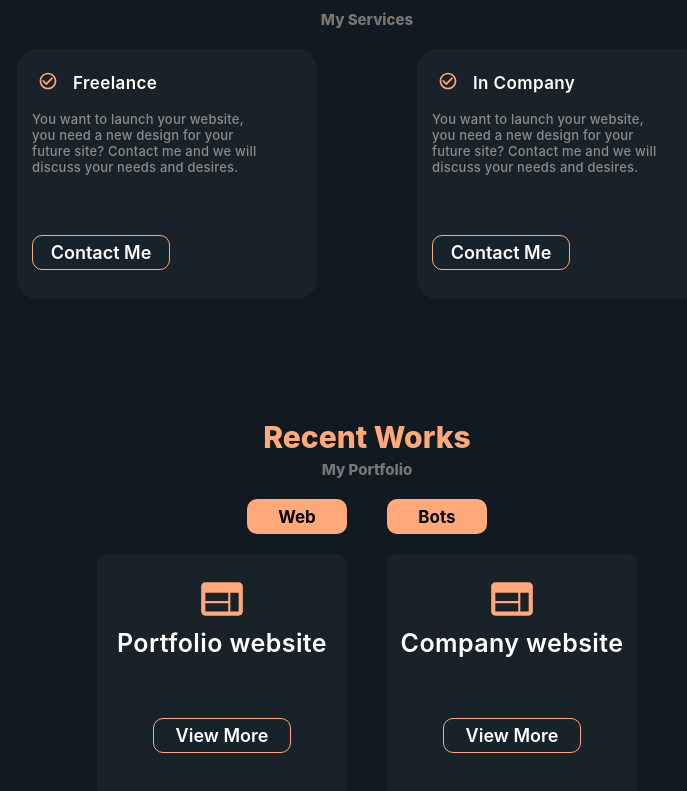
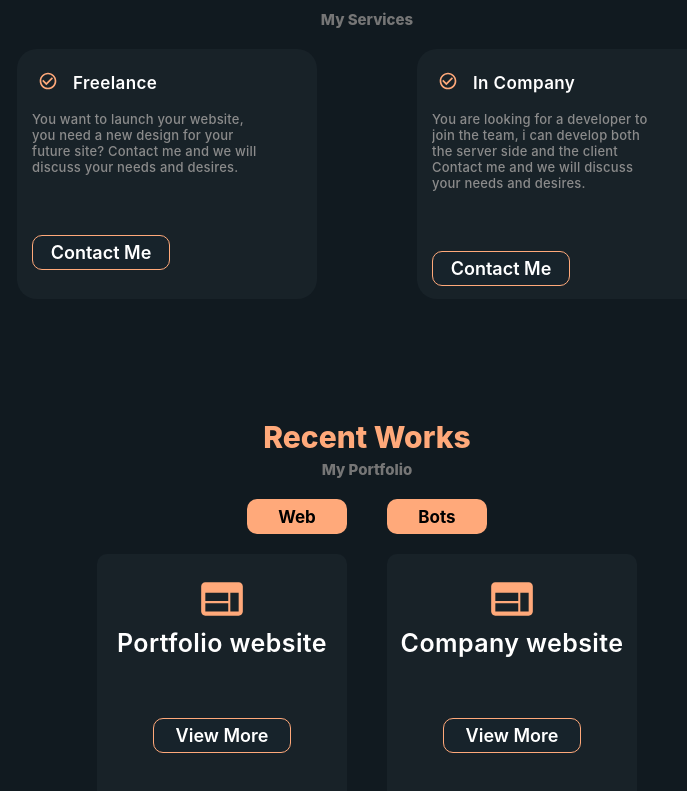
Before and after one commit to samuraii-company/AlonePersonalWebsite, a React (Create React App) app: page / in a window 1280 px wide. Shown: the part 1752-2543 px from the top of the page, without its empty margins (273-960 px from the left). Built offline with nearby package versions, Linux system fonts and the light colour scheme.

Commit message:
rewrite company offer

```diff
--- a/src/components/Offers.jsx
+++ b/src/components/Offers.jsx
@@ -27,9 +27,9 @@ function Offers() {
                         <i><CheckCircleOutlineIcon sx={{fontSize:20,color:"#FFA97A"}}/></i>
                         <h1>In Company</h1>
                     </div>
-                    <h1 className="about">You want to launch your website,
-                    you need a new design for your future site?
-                    Contact me and we will discuss your needs and desires. </h1>
+                    <h1 className="about">You are looking for a developer to join the team,
+                    i can develop both the server side and the client
+                    Contact me and we will discuss your needs and desires.</h1>
                     <button>Contact Me</button>
                 </div>
             </div>
```
